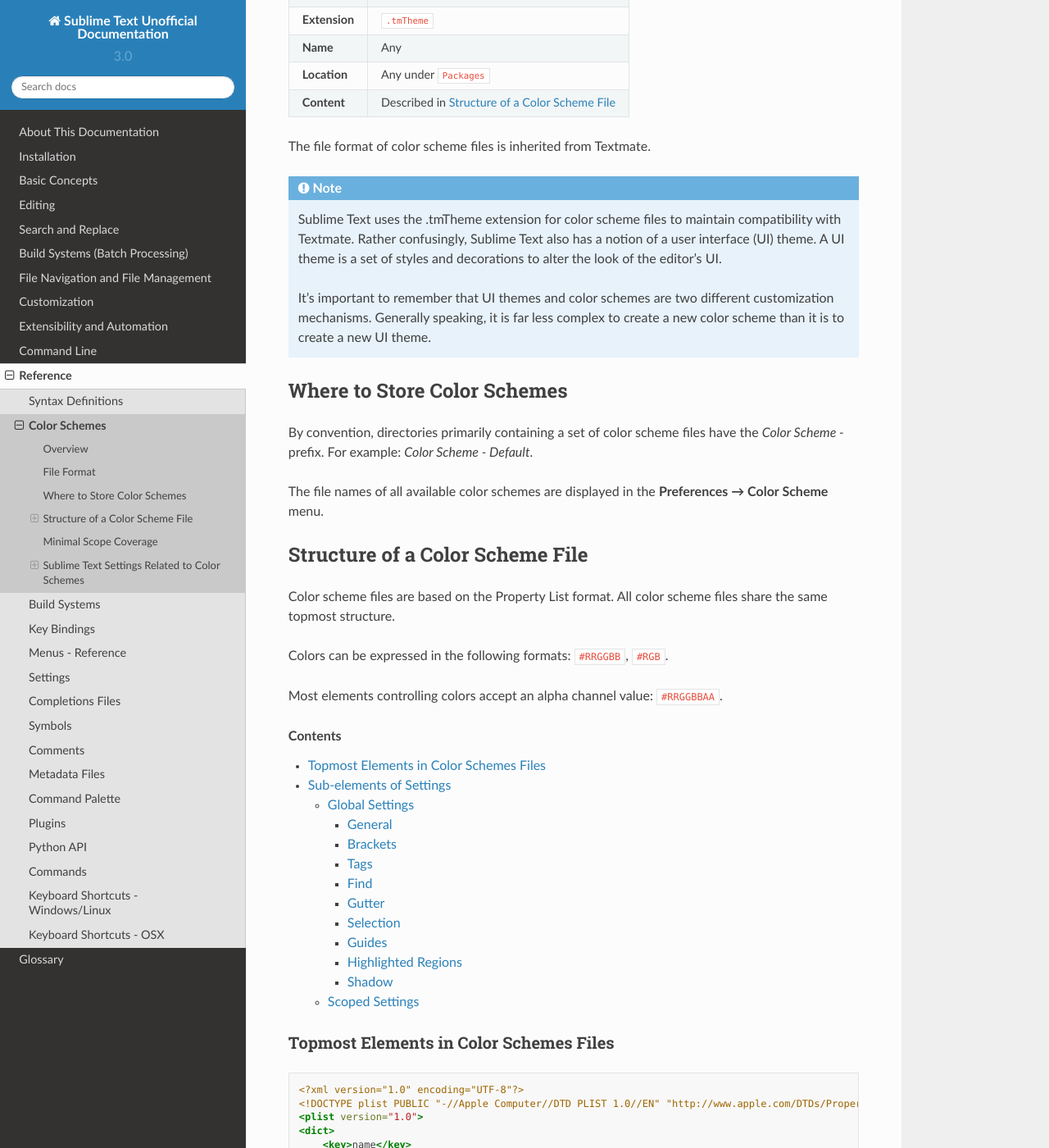
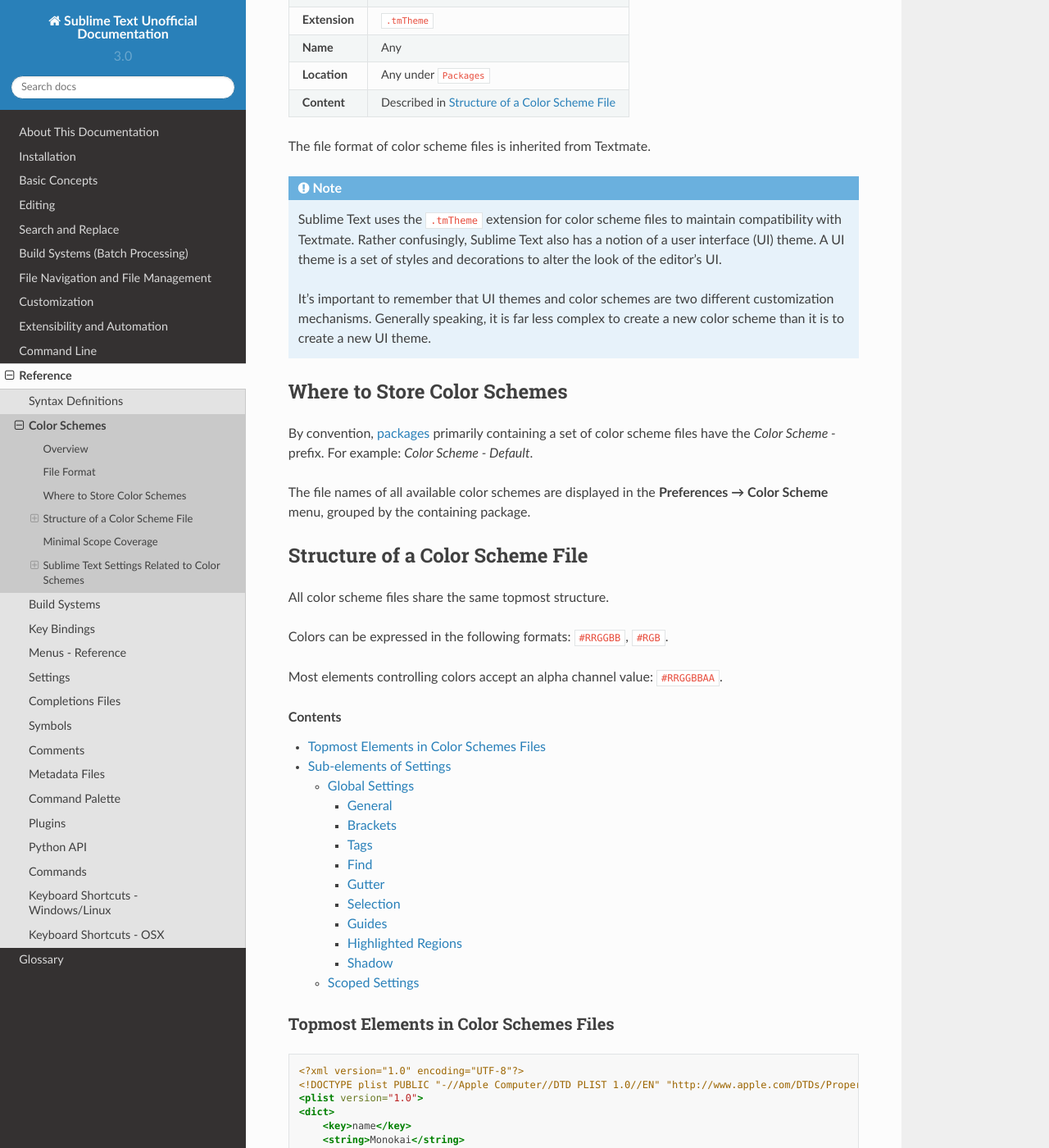
Before and after one commit to guillermooo/sublime-undocs, a Sphinx documentation site: the page built from source/reference/color_schemes.rst, in a window 1280 px wide and 1400 px high, scrolled down 609 px. Shown: the whole window at 82% size. Built offline with Sphinx 7.4.7 and the Read the Docs theme 2.0.0, drawn with Linux system fonts in a browser that asks for light colours; some of the changed text lies outside the part shown.

Commit message:
Other minor tweaks to color schemes doc

```diff
--- a/source/reference/color_schemes.rst
+++ b/source/reference/color_schemes.rst
@@ -26,9 +26,10 @@
 
 .. note::
 
-   Sublime Text uses the .tmTheme extension for color scheme files
+   Sublime Text uses the ``.tmTheme`` extension for color scheme files
    to maintain compatibility with Textmate.
-   Rather confusingly, Sublime Text also has a notion
+   Rather confusingly,
+   Sublime Text also has a notion
    of a user interface (UI) theme.
    A UI theme is a set of styles and decorations
    to alter the look of the editor's UI.
@@ -45,13 +46,14 @@
 ============================
 
 By convention,
-directories primarily containing
+:doc:`packages </extensibility/packages>` primarily containing
 a set of color scheme files
 have the *Color Scheme -* prefix.
 For example: *Color Scheme - Default*.
 
 The file names of all available color schemes
-are displayed in the **Preferences → Color Scheme** menu.
+are displayed in the **Preferences → Color Scheme** menu,
+grouped by the containing package.
 
 
 .. _color-scheme-structure:
@@ -59,8 +61,6 @@
 Structure of a Color Scheme File
 ================================
 
-Color scheme files are based
-on the Property List format.
 All color scheme files share
 the same topmost structure.
 
@@ -75,7 +75,7 @@
    :local:
 
 Topmost Elements in Color Schemes Files
-*****************************************
+***************************************
 
 .. code-block:: xml
 
@@ -87,7 +87,7 @@
        <string>Monokai</string>
        <key>settings</key>
        <array>
-           ... INSERT AWESOME COLORS HERE ...
+           <!-- INSERT DICTIONARIES WITH COLOR SETTINGS HERE -->
        </array>
        <key>uuid</key>
        <string>D8D5E82E-3D5B-46B5-B38E-8C841C21347D</string>
```
